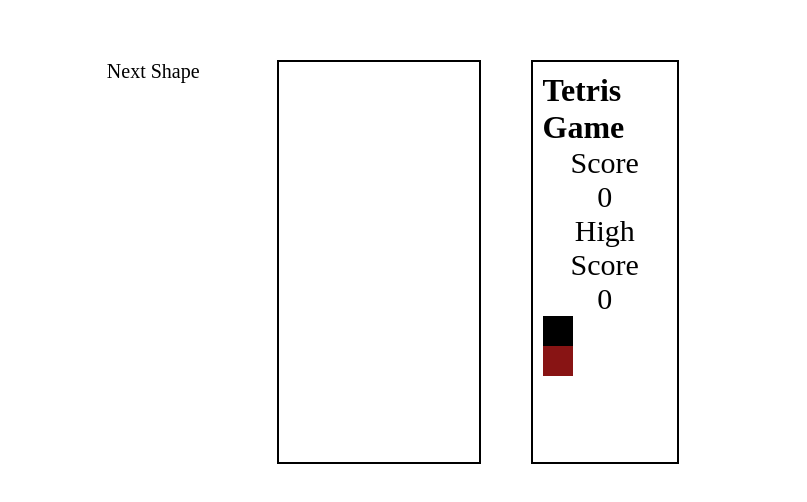
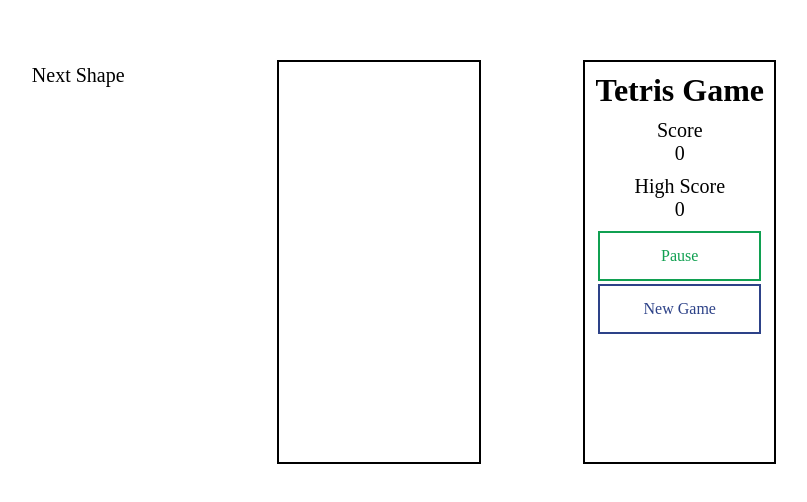
Before and after one commit to MohamadGT/Tetris, a website built with webpack: page src/index.html in a window 1280 px wide. Shown: the part 138-640 px from the top of the page, without its empty margins (261-1068 px from the left). Built offline with nearby package versions, Linux system fonts and the light colour scheme.

Commit message:
add some styles, fix pause issue

```diff
--- a/src/index.html
+++ b/src/index.html
@@ -23,8 +23,9 @@
                 <div class="high-score__label">High Score</div>
                 <div class="high-score__value">0</div>
             </div>
-            <div class="pause"></div>
-            <div class="new-game"></div>
+            <div class="pause">Pause</div>
+            <div class="new-game">New Game</div>
+            <div class="game-over">Game Over</div>
         </div>
     </div>
 
--- a/src/js/tetris.js
+++ b/src/js/tetris.js
@@ -39,7 +39,8 @@ export default class Tetris {
       highScore: document.querySelector('.high-score__value'),
       nextShape: document.querySelector('.next-shape__object'),
       pause: document.querySelector('.pause'),
-      tetris: document.querySelector('.tetris')
+      tetris: document.querySelector('.tetris'),
+      gameOver: document.querySelector('.game-over')
     };
   }
 
@@ -64,7 +65,7 @@ export default class Tetris {
   }
 
   onGameOver() {
-    console.log('Game Over');
+    this.elements.gameOver.style.display = 'block';
     this.highScore = Math.max(this.highScore, this.score);
     this.elements.highScore.innerHTML = this.highScore;
     this.isRunning = false;
@@ -130,7 +131,7 @@ export default class Tetris {
     };
     document.addEventListener('keydown', this.onKeyDown);
 
-    this.onClick = () => {
+    this.onPauseClick = () => {
       this.pauseGame();
     };
     this.elements.pause.addEventListener('click', this.onPauseClick);
@@ -218,13 +219,16 @@ export default class Tetris {
     this.speed = 1000;
     this.score = 0;
     this.elements.score.innerHTML = this.score;
+    this.elements.gameOver.style.display = 'none';
   }
 
   pauseGame() {
     if (this.pause) {
+      this.elements.pause.innerHTML = 'Pause';
       this.pause = false;
       this.loop();
     } else {
+      this.elements.pause.innerHTML = 'Continue';
       this.pause = true;
     }
   }
--- a/src/styles/main.scss
+++ b/src/styles/main.scss
@@ -8,11 +8,8 @@ body {
     align-items: center;
     min-height: 100vh;
 }
-.fake-container {
-    display: none;
-}
 .container {
-    width: 600px;
+    width: 800px;
     display: grid;
     grid-template-columns: 1fr 2fr 1fr;
     grid-gap: 3px;
@@ -22,6 +19,7 @@ body {
 .menu {
     border: solid 2px rgba($color: #000000, $alpha: 1.0);
     padding: 10px;
+    justify-content: center;
 }
 .next-shape {
     position: relative;
@@ -30,26 +28,56 @@ body {
     text-align: center;
 }
 .score__label {
-    font-size: 30px;
+    margin-top: 10px;;
+    font-size: 20px;
 }
 .score__value {
-    font-size: 30px;
+    font-size: 20px;
 }
 .high-score__label {
-    font-size: 30px;
+    margin-top: 10px;
+    font-size: 20px;
 }
 .high-score__value {
-    font-size: 30px;
+    font-size: 20px;
+    margin-bottom: 10px;
 }
 .pause {
-    width: 30px;
-    height: 30px;
-    background-color: rgba($color: #000000, $alpha: 1.0);
+    height: 40px;
+    padding: 3px;
+    border: solid 2px rgb(16, 160, 81);
+    margin: 3px;
+    text-align: center;
+    line-height: 40px;
+    color: rgb(16, 160, 81);
+    cursor: pointer;
+}
+.pause:hover {
+    background-color: rgb(16, 160, 81);
+    color: #fff;
 }
 .new-game {
-    width: 30px;
+    height: 40px;
+    line-height: 40px;;
+    padding: 3px;
+    margin: 3px;
+    text-align: center;
+    border: solid 2px rgb(45, 66, 136);
+    color: rgb(45, 66, 136);
+    cursor: pointer;
+}
+.new-game:hover {
+    background-color: rgb(45, 66, 136);
+    color: #fff;
+}
+.game-over {
+    color: #FF0000;
+    display: none;
+    margin: 3px;
     height: 30px;
-    background-color: rgba($color: #881414, $alpha: 1.0);
+    font-size: 20px;
+    text-align: center;
+    line-height: 30px;
 }
 .tetris {
     position: relative;
@@ -62,6 +90,10 @@ body {
 }
 .next-shape__label {
     font-size: 20px;
+    height: 30px;
+    line-height: 30px;
+    text-align: center;
+    margin-bottom: 20px;
 }
 .next-shape__object {
     position: relative;
```
